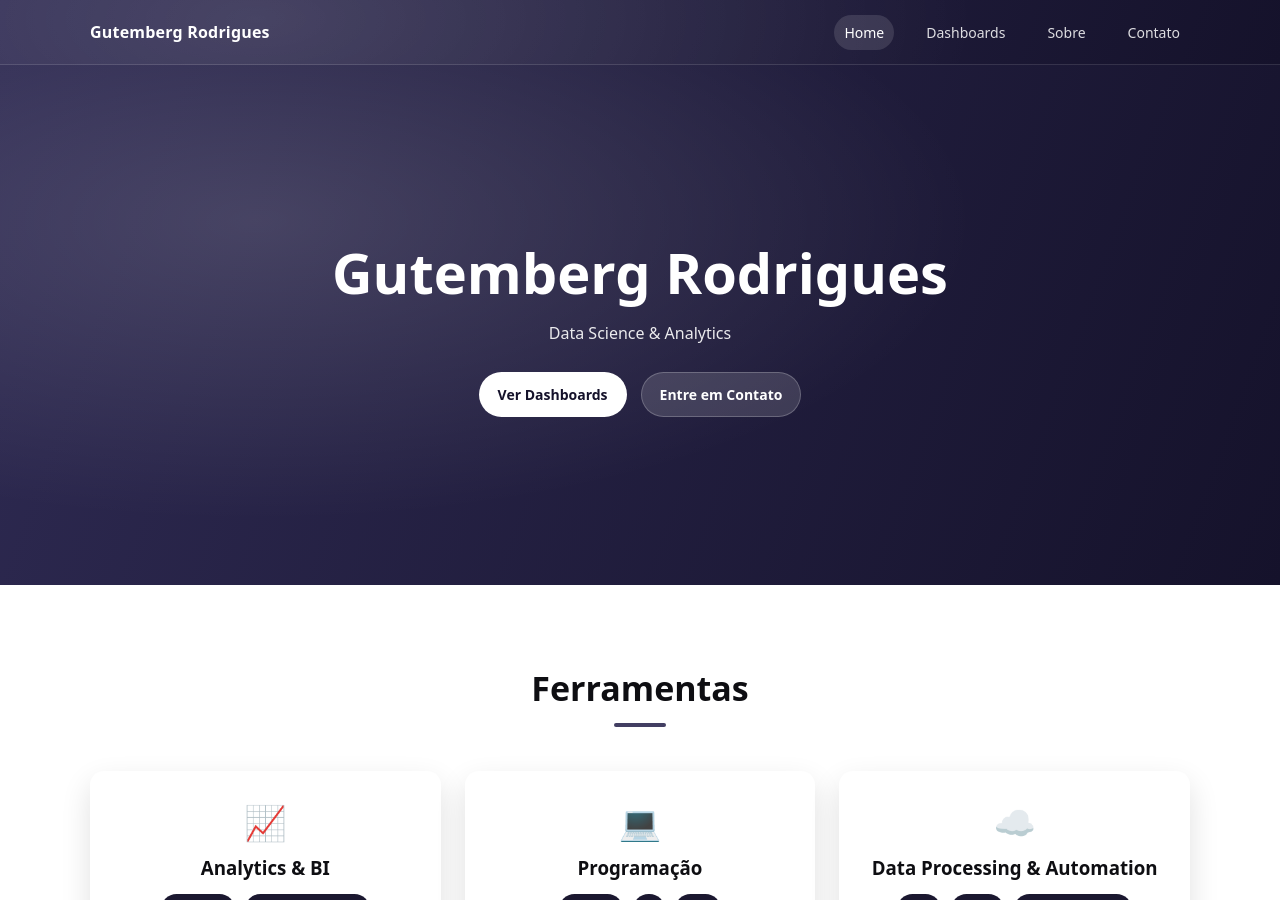
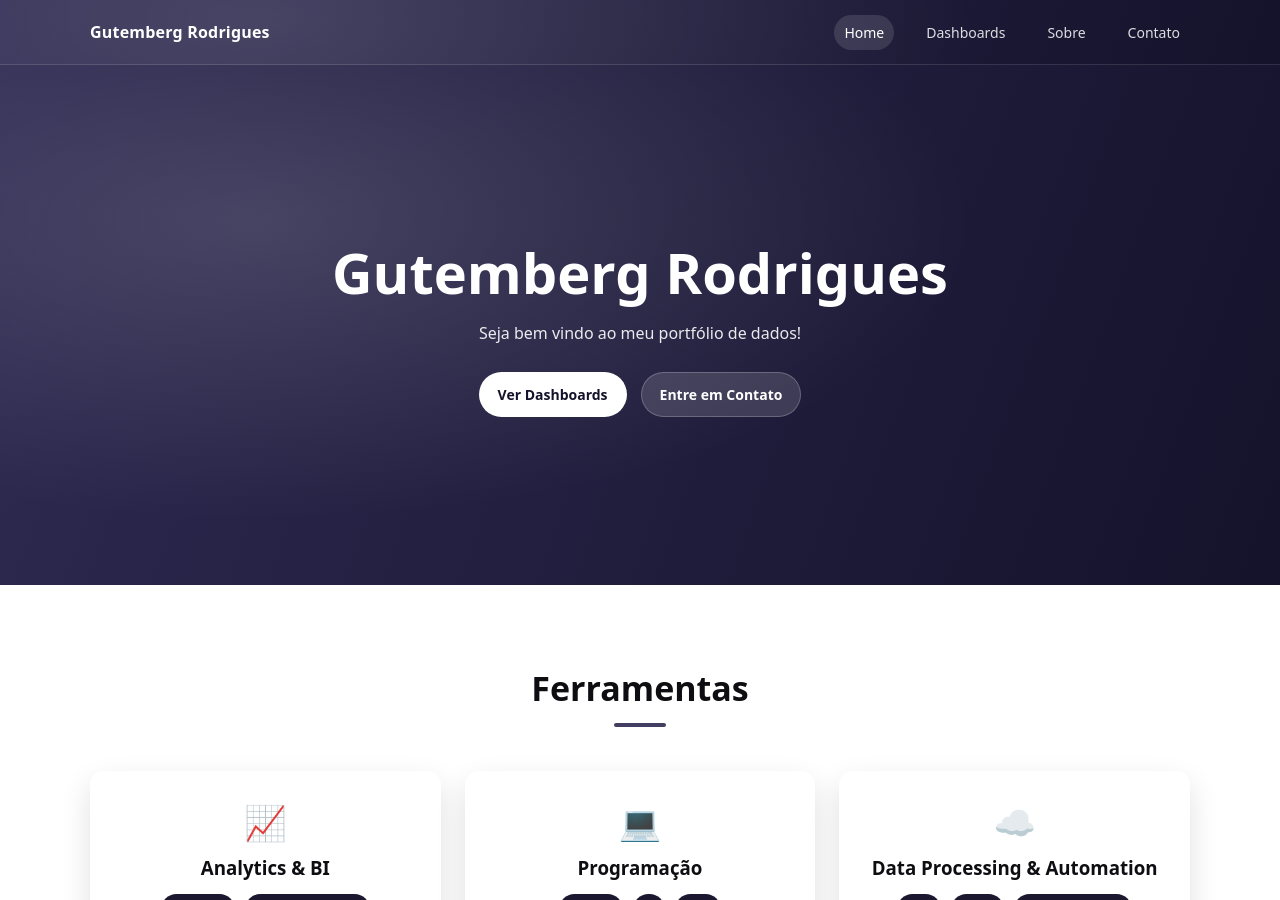
Before and after one commit to GutembergRodrigues/GutembergRodrigues.github.io, a Jekyll site: the page built from index.md, in a window 1280 px wide and 900 px high. Built offline with Jekyll 4.4.1, drawn with Linux system fonts in a browser that asks for light colours.

Commit message:
Update _config.yml

```diff
--- a/_config.yml
+++ b/_config.yml
@@ -1,4 +1,4 @@
 title: Gutemberg Rodrigues
-description: Data Science & Analytics
+description: Seja bem vindo ao meu portfólio de dados!
 url: "https://gutembergrodrigues.github.io"
 baseurl: ""
```
